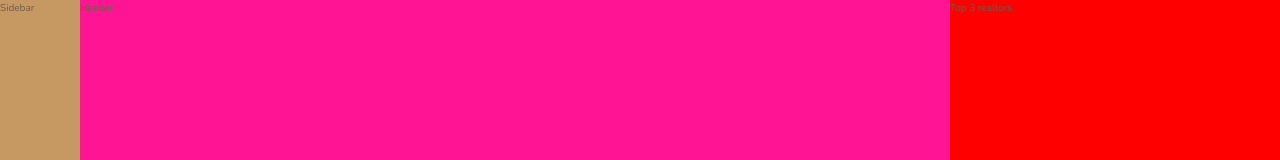
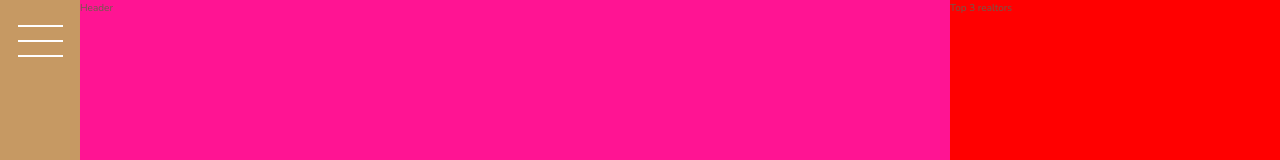
Before and after one commit to densol96/nexter, a website: page index.html in a window 1280 px wide. Shown: the top 160 px of the page. Drawn offline with nearby package versions, Linux system fonts and the light colour scheme; files that its build step writes are made by us from their sources.

Commit message:
Sidebar added

```diff
--- a/index.html
+++ b/index.html
@@ -15,7 +15,9 @@
     <title>nexter &mdash; your home, your freedom</title>
   </head>
   <body class="container">
-    <aside class="sidebar">Sidebar</aside>
+    <aside class="sidebar">
+      <button class="sidebar__nav-btn"></button>
+    </aside>
     <header class="header">Header</header>
     <div class="realtors">Top 3 realtors</div>
     <section class="features">
--- a/sass/_sidebar.scss
+++ b/sass/_sidebar.scss
@@ -1,4 +1,31 @@
 .sidebar {
   background-color: $color-primary;
   grid-row: 1 / -1;
+  grid-column: sidebar-start / sidebar-end;
+  display: flex;
+  justify-content: center;
+
+  &__nav-btn {
+    border: none;
+    background-color: #fff;
+    height: 2px;
+    width: 4.5rem;
+    margin-top: 4rem;
+
+    &::before,
+    &::after {
+      background-color: #fff;
+      height: 2px;
+      width: 4.5rem;
+      content: "";
+      display: block;
+    }
+
+    &::before {
+      transform: translateY(-1.5rem);
+    }
+    &::after {
+      transform: translateY(1.3rem);
+    }
+  }
 }
```
